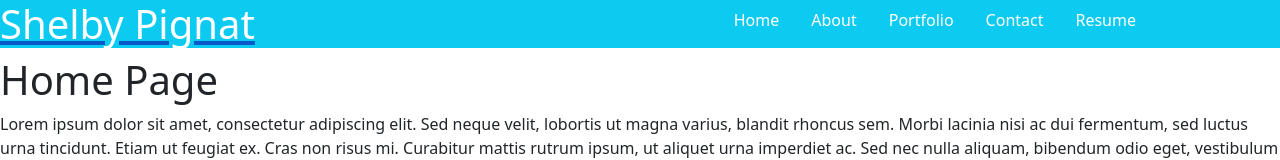
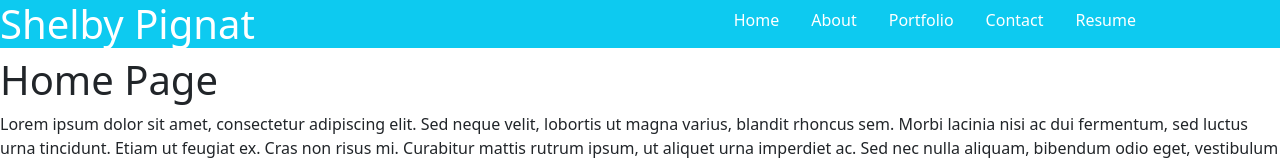
Before and after one commit to Shelbyrp/react-portfolio, a React (Create React App) app: page / in a window 1280 px wide. Shown: the top 160 px of the page. Built offline with nearby package versions, Linux system fonts and the light colour scheme.

Commit message:
Changed the styling of the header.

```diff
--- a/src/components/Header.js
+++ b/src/components/Header.js
@@ -5,9 +5,8 @@ import { BrowserRouter as Router, Route } from "react-router-dom";
 
 function Header(props) {
     return (
-
         <header className="header bg-info">
-            <a href="https://github.com/Shelbyrp"> <h1 className="text-white">Shelby Pignat</h1></a>
+            <h1 className="text-white">Shelby Pignat</h1>
         </header>
 
     );
```
Also changed, not shown: src/index.css (line endings or trailing spaces).
